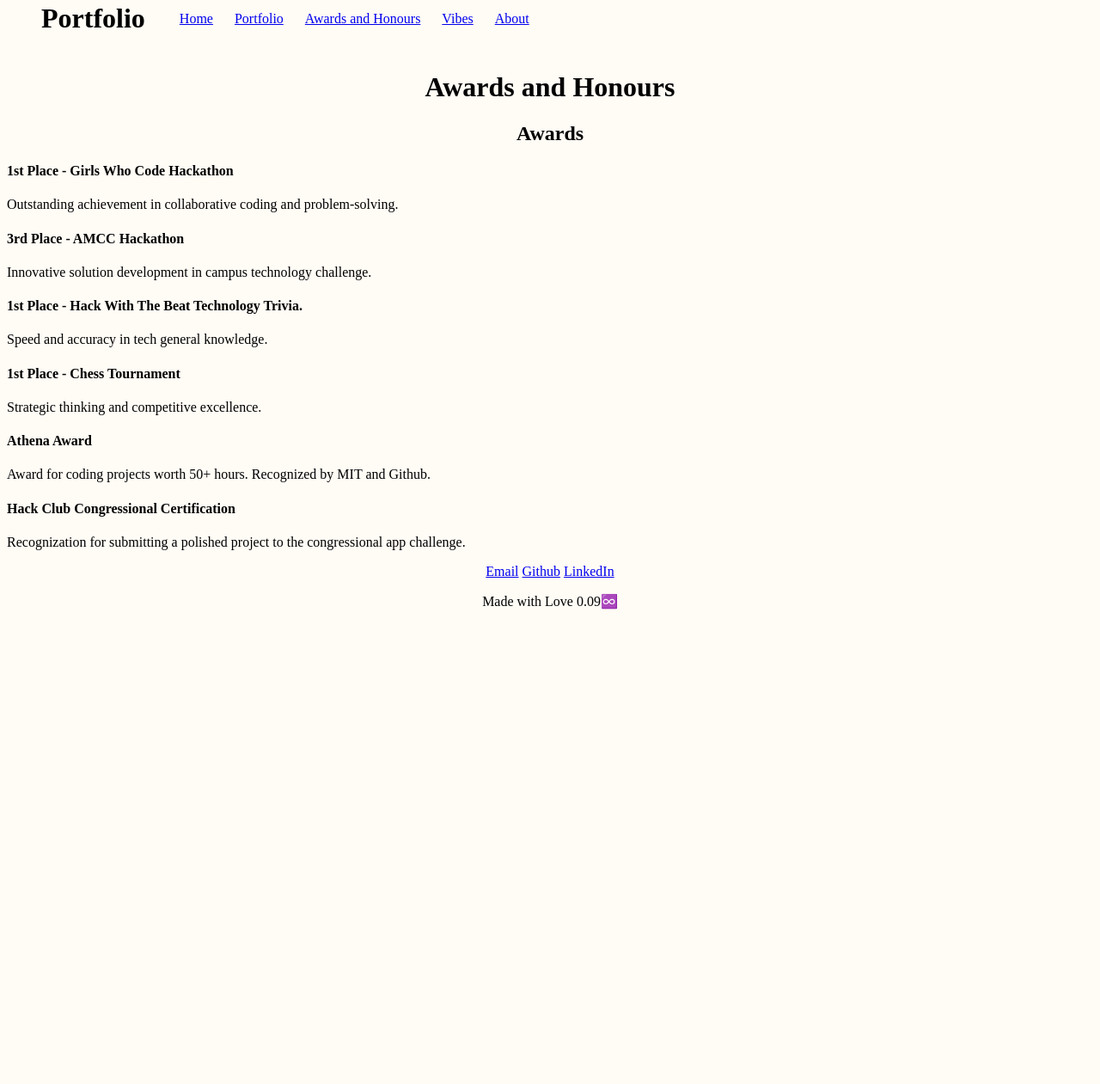
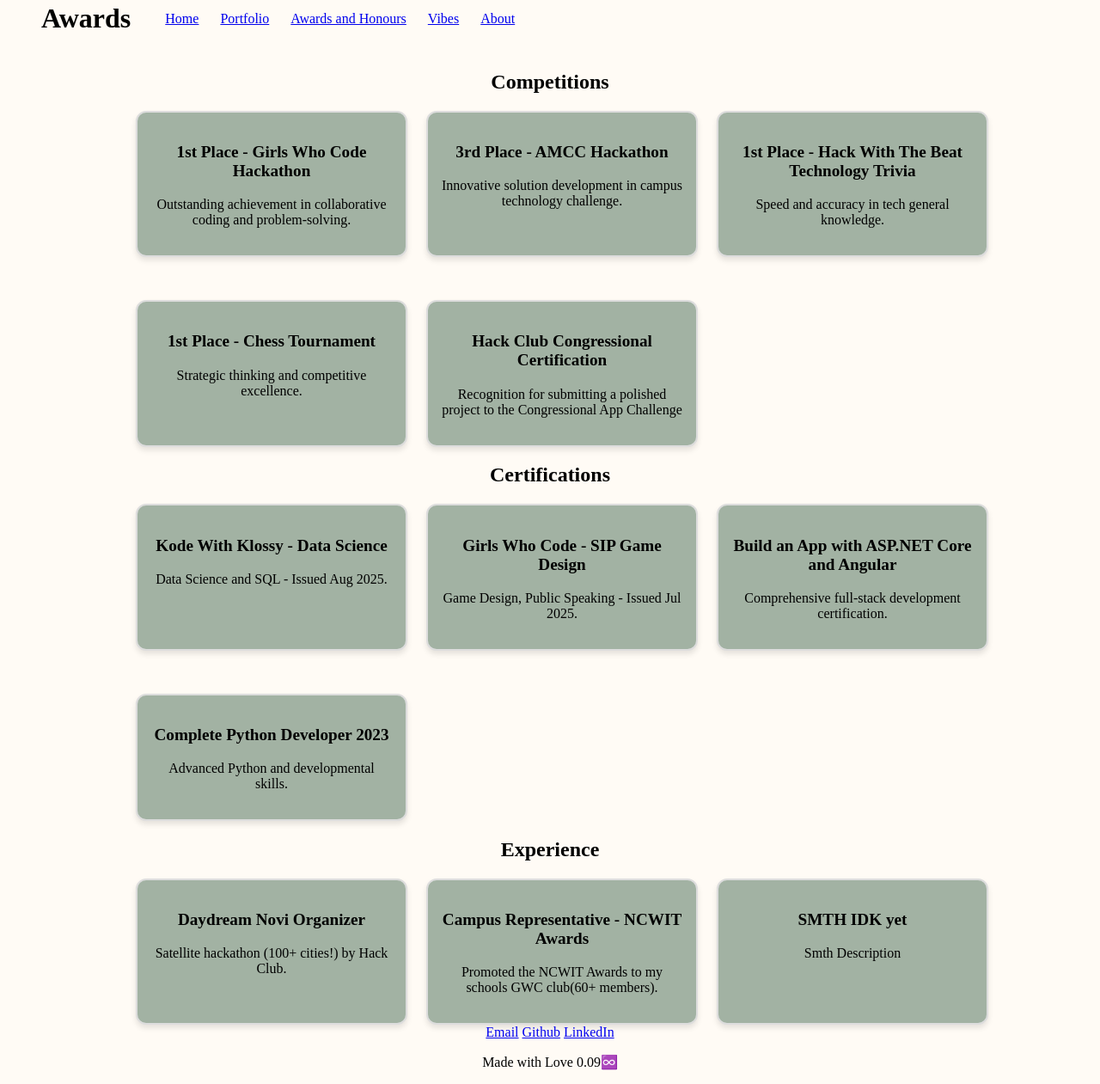
Before and after one commit to Anahita-09/Meet-Ana, a plain HTML site: page awards.html in a window 1280 px wide. Shown: the part 26-1287 px from the top of the page at 86% size. Before the commit the page ends 800 px from the top, so only its background shows below. Drawn offline with Linux system fonts and the light colour scheme.

Commit message:
Added my Awards and Achievements page, the page was not lining up with the css, therefore no animations or colors were showing up. After a long time of trying to figure it out, I understood that I could just reuse the similar card styles I'm using for other pages for the awards page as well. Which helped me get over this challenge.

```diff
--- a/awards.html
+++ b/awards.html
@@ -15,7 +15,7 @@
   <body>
 
     <header>
-    <h1>Portfolio</h1>
+    <h1>Awards</h1>
     <nav>
         <ul>
             <li><a href="index.html">Home</a></li>
@@ -27,34 +27,69 @@
     </nav>
     </header>
 
+    <div class="what-im-doing">
+        <h2>Competitions</h2>
+        <div class="grid">
+            <div class="card">
+                <h3>1st Place - Girls Who Code Hackathon</h3>
+                <p>Outstanding achievement in collaborative coding and problem-solving.</p>
+            </div>
+            <div class="card">
+                <h3>3rd Place - AMCC Hackathon</h3>
+                <p>Innovative solution development in campus technology challenge.</p>
+            </div>
+            <div class="card">
+                <h3>1st Place - Hack With The Beat Technology Trivia</h3>
+                <p>Speed and accuracy in tech general knowledge.</p>
+            </div>
+            <div class="card">
+                <h3>1st Place - Chess Tournament</h3>
+                <p>Strategic thinking and competitive excellence.</p>
+            </div>
+            <div class="card">
+                <h3>Hack Club Congressional Certification</h3>
+                <p>Recognition for submitting a polished project to the Congressional App Challenge</p>
+            </div>
+        </div>
+    </div>
 
-    <h1>Awards and Honours</h1>
+    <div class="what-im-doing">
+        <h2>Certifications</h2>
+        <div class="grid">
+            <div class="card">
+                <h3>Kode With Klossy - Data Science</h3>
+                <p>Data Science and SQL - Issued Aug 2025.</p>
+            </div>
+            <div class="card">
+                <h3>Girls Who Code - SIP Game Design</h3>
+                <p>Game Design, Public Speaking - Issued Jul 2025.</p>
+            </div>
+            <div class="card">
+                <h3>Build an App with ASP.NET Core and Angular</h3>
+                <p>Comprehensive full-stack development certification.</p>
+            </div>
+            <div class="card">
+                <h3>Complete Python Developer 2023</h3>
+                <p>Advanced Python and developmental skills.</p>
+            </div>
+        </div>
+    </div>
 
-    <div class="Awards">
-        <h2>Awards</h2>
-        <div class="awards-box">
-            <h4 class="award-name">1st Place - Girls Who Code Hackathon</h4>
-            <p class="award-description">Outstanding achievement in collaborative coding and problem-solving.</p>
-        </div>
-        <div class="awards-box">
-            <h4 class="award-name">3rd Place - AMCC Hackathon</h4>
-            <p class="award-description">Innovative solution development in campus technology challenge.</p>
-        </div>
-        <div class="awards-box">
-            <h4 class="award-name">1st Place - Hack With The Beat Technology Trivia.</h4>
-            <p class="award-description">Speed and accuracy in tech general knowledge.</p>
-        </div>
-        <div class="awards-box">
-            <h4 class="award-name">1st Place - Chess Tournament</h4>
-            <p class="award-description">Strategic thinking and competitive excellence.</p>
-        </div>
-        <div class="awards-box">
-            <h4 class="award-name">Athena Award</h4>
-            <p class="award-description">Award for coding projects worth 50+ hours. Recognized by MIT and Github.</p>
-        </div>
-        <div class="awards-box">
-            <h4 class="award-name">Hack Club Congressional Certification</h4>
-            <p class="award-description">Recognization for submitting a polished project to the congressional app challenge.</p>
+    <div class="what-im-doing">
+        <h2>Experience</h2>
+        <div class="grid">
+            <div class="card">
+                <h3>Daydream Novi Organizer</h3>
+                <p>Satellite hackathon (100+ cities!) by Hack Club.</p>
+            </div>
+            <div class="card">
+                <h3>Campus Representative - NCWIT Awards</h3>
+                <p>Promoted the NCWIT Awards to my schools GWC club(60+ members).</p>
+            </div>
+            <div class="card">
+                <h3>SMTH IDK yet</h3>
+                <p>Smth Description</p>
+            </div>
         </div>
     </div>
 
--- a/style.css
+++ b/style.css
@@ -159,13 +159,15 @@ nav ul {
 
 .project-card {
   background-color: #a2b2a3;
-  border: 5px solid #ddd;
+  border: 5px solid #928989;
   border-radius: 12px;
   padding: 16px;
   box-shadow: 0 4px 6px rgba(0,0,0,0.1);
   transition: transform 0.2s ease, box-shadow 0.2s ease;
   text-align: center;
   margin: 25px;
+  margin-left: 200px;
+  margin-right: 200px;
 }
 
 .project-card img {
```
